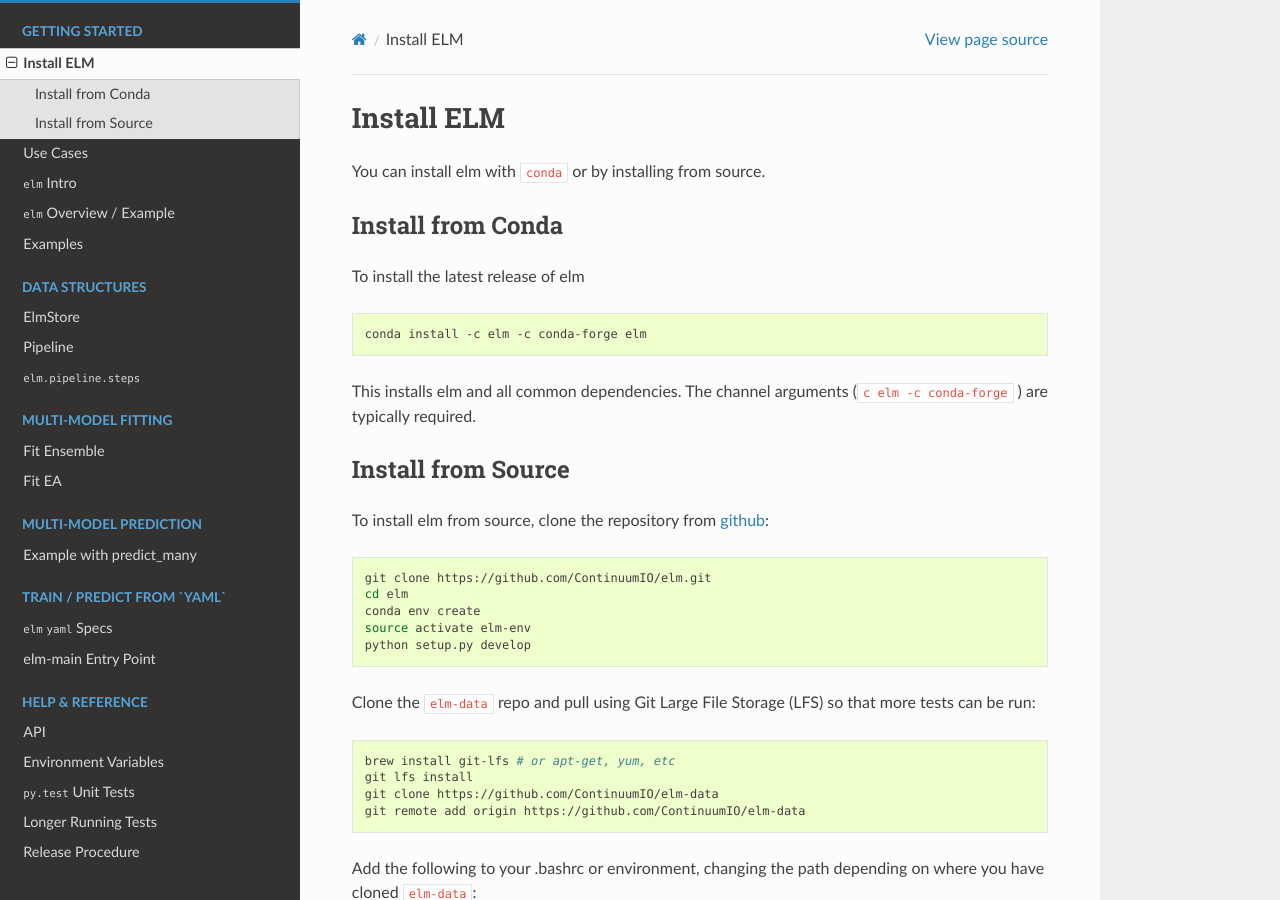
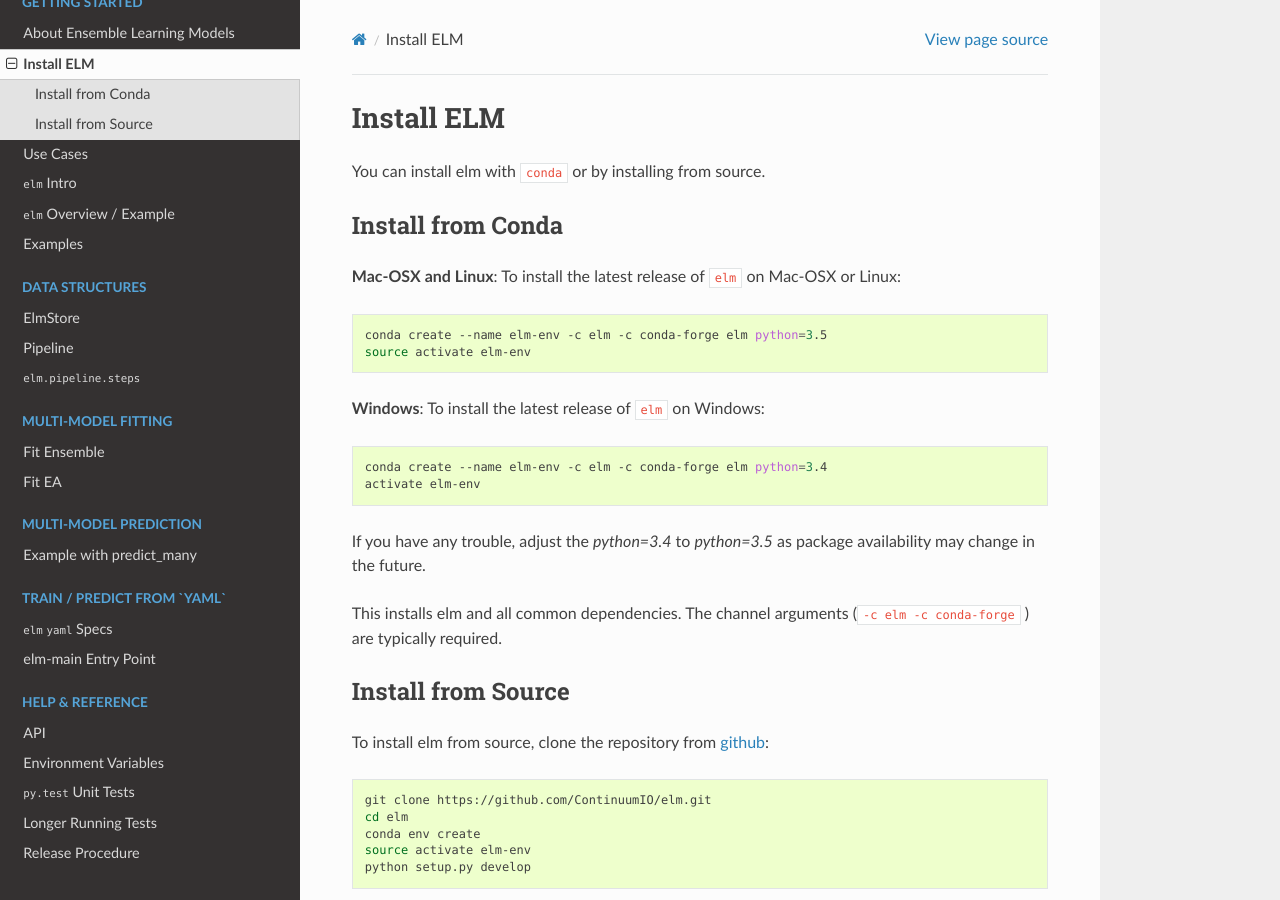
Before and after one commit to ContinuumIO/elm, a Sphinx documentation site: the page built from docs/source/install.rst, in a window 1280 px wide and 900 px high. Built offline with Sphinx 7.4.7 and the Read the Docs theme 2.0.0, drawn with Linux system fonts in a browser that asks for light colours; pages that are not in the unit, such as notebooks, are missing from menus.

Commit message:
add an Intro and fix a number of broken links, formats

```diff
--- a/docs/source/clustering_example.rst
+++ b/docs/source/clustering_example.rst
@@ -23,7 +25,7 @@ The LANDSAT classification is notebook from `elm-examples`_ .  This section walk
  * How to set up an ``elm.pipeline.Pipeline`` of transformations
  * How to use ``dask`` to ``fit`` a ``Pipeline`` in ensemble and predict from many models
 
-**NOTE** : To follow along, make sure you follow the :ref:`Prerequisites`.
+**NOTE** : To follow along, make sure you follow the :ref:`Prerequisites`.  The LANDSAT sample used here can be found in the `AWS S3 LANDSAT bucket here`_.
 
 ``elm.readers`` Walk-Through
 ~~~~~~~~~~~~~~~~~~~~~~~~~~~~
--- a/docs/source/fit-ensemble.rst
+++ b/docs/source/fit-ensemble.rst
@@ -68,7 +68,7 @@ Next a :doc:`Pipeline<pipeline>` is configured that flattens the separate band r
 .. _signature for kmeans_aic: https://github.com/ContinuumIO/elm/blob/master/elm/model_selection/kmeans.py
 
 
-See the `signature for kmeans_aic`_ here to write a similar scoring function, otherwise ``scoring`` defaults to calling the estimator's ``.score` attribute.
+See the `signature for kmeans_aic`_ here to write a similar scoring function, otherwise ``scoring`` defaults to calling the estimator's ``.score`` callable or exception if ``.score`` is not defined.
 
 Configure Ensemble
 ------------------
@@ -93,6 +93,7 @@ Here's an example:
     }
 
 In the example above:
+
  * ``ngen`` sets the number of generations to 3
  * There are 4 initial ensemble members (``init_ensemble_size``),
  * After each generation ``kmeans_model_averaging`` (See :doc:`API docs<api>`) is called on the ensemble with ``model_selection_kwargs`` are passed.
--- a/docs/source/index.rst
+++ b/docs/source/index.rst
@@ -4,6 +4,7 @@ NASA SBIR Phase I - Open Source Parallel Image Analysis and Machine Learning Pip
 
 **Getting Started**
 
+* :doc:`about`
 * :doc:`install`
 * :doc:`use-cases`
 * :doc:`elm-hello-world.rst`
@@ -15,6 +16,7 @@ NASA SBIR Phase I - Open Source Parallel Image Analysis and Machine Learning Pip
    :hidden:
    :caption: Getting Started
 
+   about.rst
    install.rst
    use-cases.rst
    elm-hello-world.rst
--- a/docs/source/install.rst
+++ b/docs/source/install.rst
@@ -4,15 +4,25 @@ Install ELM
 You can install elm with ``conda`` or by installing from source.
 
 Install from Conda
-~~~~~~
+~~~~~~~~~~~~~~~~~~
 
-To install the latest release of elm
+**Mac-OSX and Linux**: To install the latest release of ``elm`` on Mac-OSX or Linux:
 
 .. code-block:: bash
 
-    conda install -c elm -c conda-forge elm
+    conda create --name elm-env -c elm -c conda-forge elm python=3.5
+    source activate elm-env
 
-This installs elm and all common dependencies. The channel arguments (``c elm -c conda-forge`` ) are typically required.
+**Windows**: To install the latest release of ``elm`` on Windows:
+
+.. code-block:: bash
+
+    conda create --name elm-env -c elm -c conda-forge elm python=3.4
+    activate elm-env
+
+If you have any trouble, adjust the `python=3.4` to `python=3.5` as package availability may change in the future.
+
+This installs elm and all common dependencies. The channel arguments (``-c elm -c conda-forge`` ) are typically required.
 
 
 Install from Source
--- a/docs/source/predict-many.rst
+++ b/docs/source/predict-many.rst
@@ -1,7 +1,9 @@
 Example with :doc:`predict_many<predict-many>`
 ============
 
-``elm``'s :doc:`predict_many<predict-many>` predicts for each estimator in a trained ensemble for one or more samples. :doc:`predict_many<predict-many>` takes some of the same data source keyword arguments that :doc:`fit_ea<fit-ea>` and :doc:`fit_ensemble<fit-ensemble>` use.  See also Data Sources for a `Pipeline<pipeline>` - it discusses using a single sample by giving the keyword arguments ``X`` or giving a ``sampler`` and ``args_list`` (list of unpackable args to the ``sampler`` callable).  The same logic applies for :doc:`predict_many<predict-many>`.
+``elm``'s :doc:`predict_many<predict-many>` predicts for each estimator in a trained ensemble for one or more samples. :doc:`predict_many<predict-many>` takes some of the same data source keyword arguments that :doc:`fit_ea<fit-ea>` and :doc:`fit_ensemble<fit-ensemble>` use.  See also :doc:`Data Sources for a Pipeline<pipeline>` - it discusses using a single sample by giving the keyword arguments ``X`` or giving a ``sampler`` and ``args_list`` (list of unpackable args to the ``sampler`` callable).  The same logic applies for :doc:`predict_many<predict-many>`.
+
+.. _xarray-pcolormesh: http://xarray.pydata.org/en/stable/generated/xarray.plot.pcolormesh.html
 
 :doc:`predict_many<predict-many>` has a feature ``to_cube`` argument that is useful in prediction for spatial data.  ``to_cube=True`` (``True`` by default) means to convert the 1-D numpy array of predictions from the estimator of a :doc:`Pipeline<pipeline>` instance to a 2-D raster with the coordinates of the input data before the input data were flattened for training.  This makes it easy to make `xarray-pcolormesh`_ plots of predictions in spatial coordinates that are derived from models trained on spatial satellite and weather data.
 
@@ -28,7 +30,7 @@ This is a common set of ``import`` statements when working with ``elm``
 
 Define model selection
 ----------------------
-We can define a callable with a signature like ``model_selection`` below to control which models are passed from generation to generation in an ensemble.  This function just uses ``best_idxes`` (Pareto sorted model fitness from the ``accuracy_score`):
+We can define a callable with a signature like ``model_selection`` below to control which models are passed from generation to generation in an ensemble.  This function just uses ``best_idxes`` (Pareto sorted model fitness from the ``accuracy_score``):
 
 .. code-block:: python
 
--- a/docs/source/use-cases.rst
+++ b/docs/source/use-cases.rst
@@ -68,6 +68,7 @@ Hyperparameterization / Model Selection
 ~~~~~~~~~~~~~~~~~~~~~~~~~~~~~~~~~~~~~~~
 
 ``elm`` offers two different algorithms for multi-model training with model selection:
+
  * :doc:`fit_ensemble<fit-ensemble>`: Running one batch of models at a time (a generation), running a user-given model selection function after each generation
  * :doc:`fit_ea<fit-ea>`: Using the NSGA-2 evolutionary algorithm to select best parameters for the best fit.
 
@@ -118,8 +119,8 @@ Predicting for Many Large Samples and/or Models
 ``elm`` can use dask-distributed, a dask thread pool, or serial processing for predicting over a group (ensemble) of models and a single sample or series of samples.  ``elm``'s interface for large scale prediction, described here, is via the :doc:`predict_many<predict-many>` method of a ``Pipeline`` instance.
 
 
-``elm`` - Work in Progress
-~~~~~~~~~~~~~~~~
+``elm`` is a Work in Progress
+~~~~~~~~~~~~~~~~~~~~~~~~~~~~~
 ``elm`` is immature and largely for experimental use.
 
 The developers do not promise backwards compatibility with future versions.
```
Also changed, not shown: other parts of docs/source/clustering_example.rst (+2 -0 lines), docs/source/about.rst (added, +48 -0 lines).
